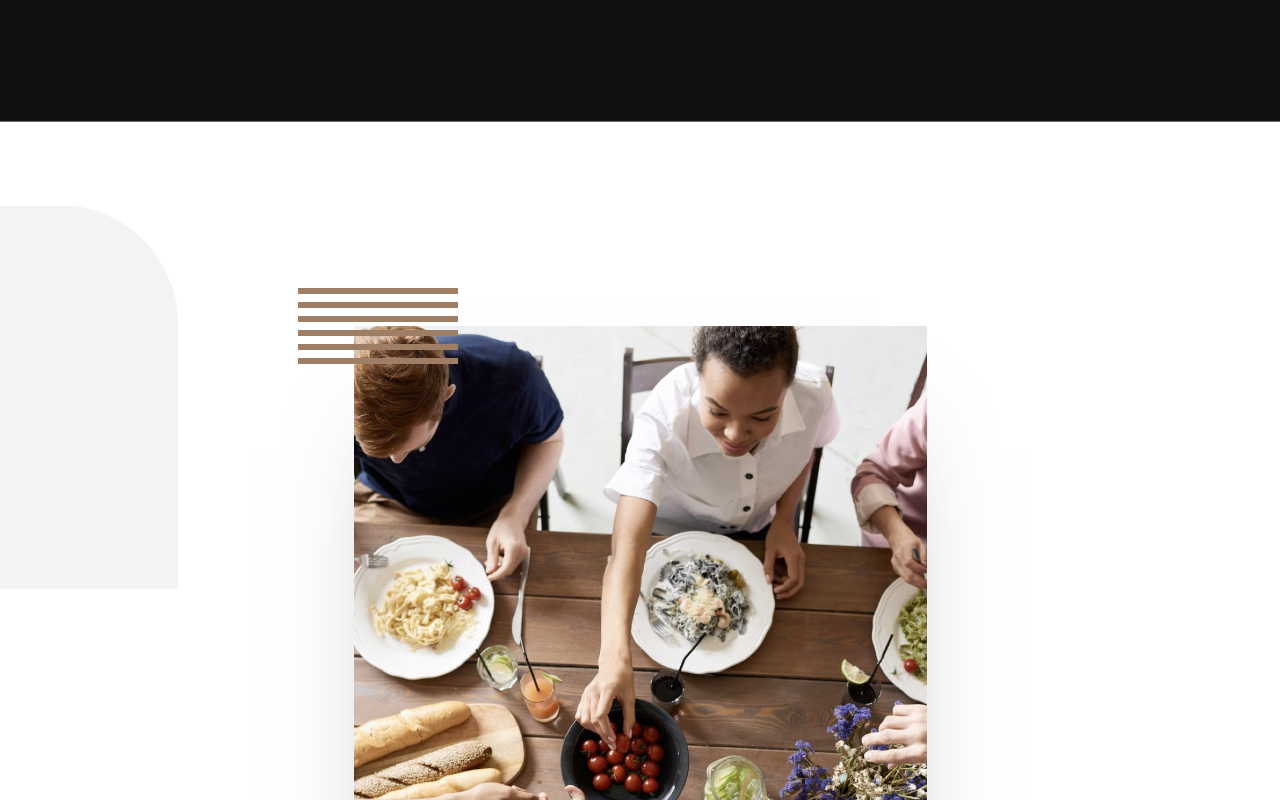
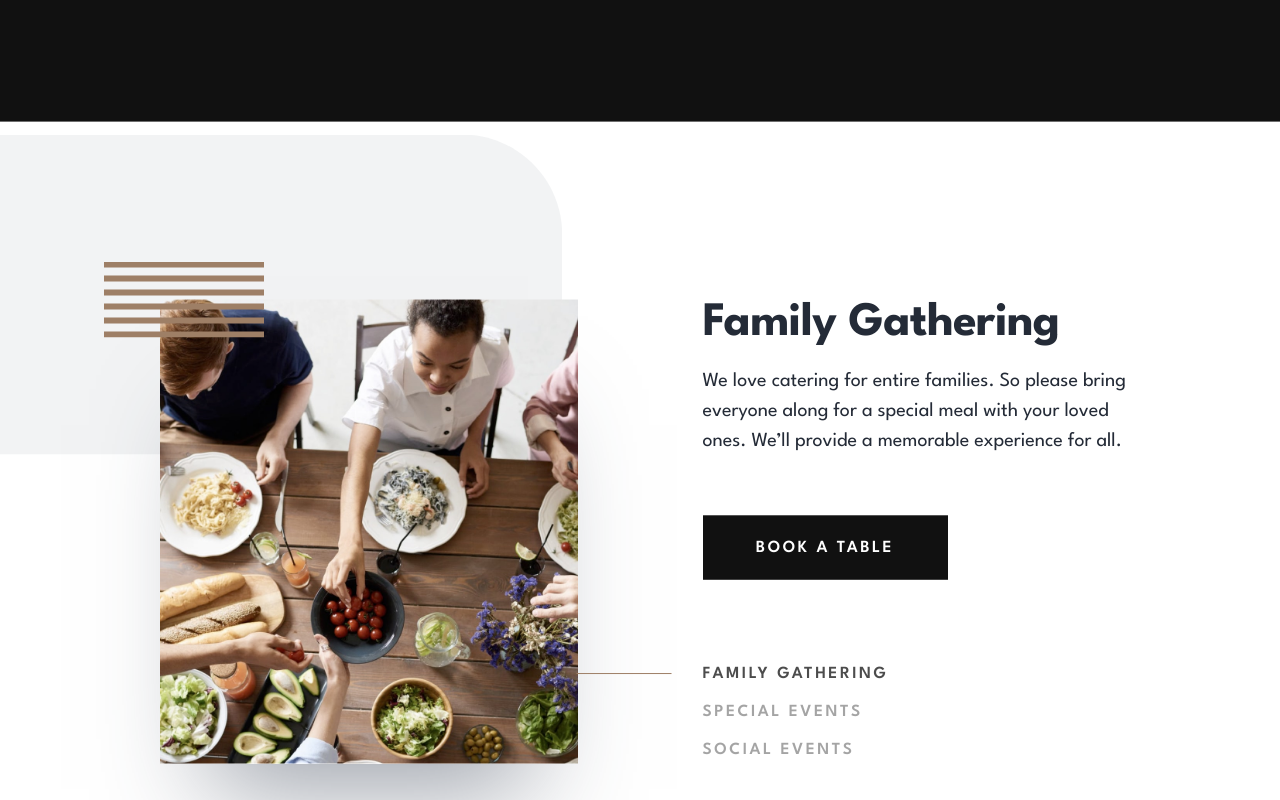
Before and after one commit to Rubendvb/dine-restaurant-website, a React (Vite) app: page / in a window 1280 px wide. Shown: the part 2900-3700 px from the top of the page. Built offline with nearby package versions, Linux system fonts and the light colour scheme.

Commit message:
section events css desktop

```diff
--- a/src/components/Events/Events.scss
+++ b/src/components/Events/Events.scss
@@ -30,7 +30,19 @@
       height: 100%;
       max-height: 320px;
       z-index: -1;
+
+      @media screen and (min-width: 1024px) {
+        transform: translate(-26%, 0%);
+      }
     }
+  }
+
+  @media screen and (min-width: 1024px) {
+    display: grid;
+    grid-template-columns: 1fr 1fr;
+    gap: 125px;
+    padding: 165px 160px;
+    transform: translateY(-9%);
   }
 
   picture {
@@ -56,11 +68,26 @@
   &-image {
     box-shadow: 0 75px 100px -50px rgba(56, 66, 84, 0.5);
     margin-bottom: 50px;
+    object-fit: scale-down;
 
     @media screen and (min-width: 768px) {
       margin-bottom: 58px;
       width: 573px;
       position: relative;
+    }
+
+    @media screen and (min-width: 1024px) {
+      margin-bottom: 0;
+    }
+  }
+
+  div {
+    display: flex;
+    flex-direction: column;
+    align-items: center;
+
+    @media screen and (min-width: 1024px) {
+      align-items: start;
     }
   }
 
@@ -78,15 +105,28 @@
       margin-bottom: 48px;
     }
 
+    @media screen and (min-width: 1024px) {
+      flex-direction: column;
+      margin-bottom: 0;
+    }
+
     &-item {
       @include heading-small;
       opacity: 0.5;
       text-transform: uppercase;
       cursor: pointer;
 
+      &:hover {
+        opacity: 1;
+      }
+
       @media screen and (min-width: 768px) {
         width: 223px;
         text-align: center;
+      }
+
+      @media screen and (min-width: 1024px) {
+        text-align: start;
       }
 
       &.active {
@@ -106,6 +146,13 @@
           @media screen and (min-width: 768px) {
             bottom: -7px;
           }
+
+          @media screen and (min-width: 1024px) {
+            width: 95px;
+            left: 50%;
+            top: 50%;
+            transform: translate(-250%, -50%);
+          }
         }
       }
     }
@@ -118,6 +165,13 @@
 
     @media screen and (min-width: 768px) {
       margin-bottom: 60px;
+    }
+
+    &-wrapper {
+      @media screen and (min-width: 1024px) {
+        order: -1;
+        margin-bottom: 80px;
+      }
     }
   }
 
@@ -148,5 +202,10 @@
       @include text-medium();
       width: 457px;
     }
+
+    @media screen and (min-width: 1024px) {
+      text-align: start;
+      width: 445px;
+    }
   }
 }
--- a/src/components/Events/index.tsx
+++ b/src/components/Events/index.tsx
@@ -31,6 +31,7 @@ export function Events() {
   }
   return (
     <section className="events">
+      <div>
         <picture>
           <source
             media="(min-width: 1024px)"
@@ -46,7 +47,9 @@ export function Events() {
             alt="Family gathering"
           />
         </picture>
+      </div>
 
+      <div>
         <ul className="events-list">
           {items.map((item, index) => (
             <li
@@ -61,6 +64,7 @@ export function Events() {
           ))}
         </ul>
 
+        <div className="events-content-wrapper">
           <div className="events-content">
             {items.map((item, index) => (
               <div
@@ -86,8 +90,9 @@ export function Events() {
               </div>
             ))}
           </div>
-
           <Button theme="light" text="Book a table" />
+        </div>
+      </div>
     </section>
   )
 }
```
Lines whose indentation alone changed are shown as unchanged.
